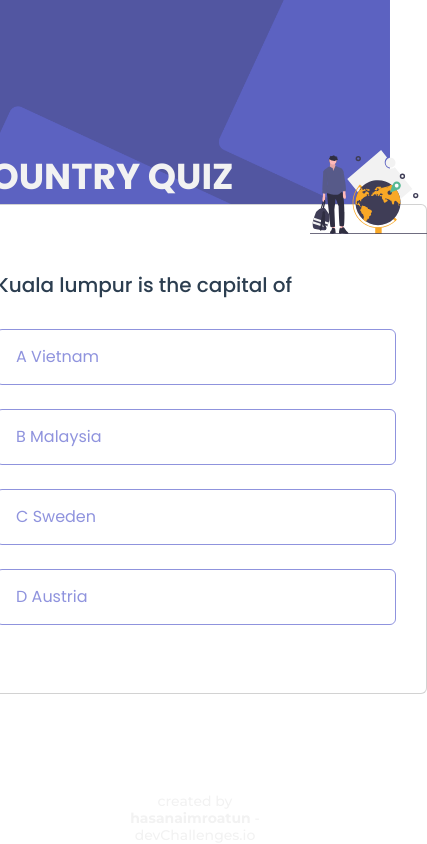
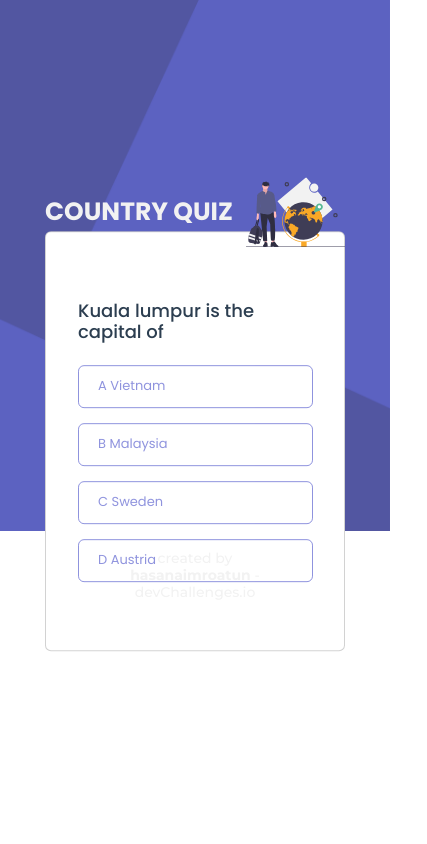
Before and after one commit to hasanaimroatun/wpu-countryQuiz, a Vue app: page / in a window 390 px wide. Shown: the whole page, 427 px wide, since content can reach past the window. Built offline with nearby package versions, Linux system fonts and the light colour scheme.

Commit message:
add responsive

```diff
--- a/src/App.vue
+++ b/src/App.vue
@@ -31,4 +31,16 @@ body {
   background-repeat: no-repeat;
   background-size: 100vw;
 }
+
+@media screen and (max-width: 992px) {
+  body {
+    background-size: 150vw;
+  }
+}
+
+@media screen and (max-width: 576px) {
+  body {
+    background-size: 180vw;
+  }
+}
 </style>
--- a/src/components/QuizCards.vue
+++ b/src/components/QuizCards.vue
@@ -13,7 +13,7 @@
                 />
             </keep-alive>
         </div>
-        <div class="createdBy position-absolute bottom-0 start-50 translate-middle-x">
+        <div class="createdBy position-absolute start-50 translate-middle-x">
             created by <a href="https://github.com/hasanaimroatun/wpu-countryQuiz">hasanaimroatun</a> - devChallenges.io
         </div>
     </div>
@@ -68,6 +68,7 @@ import QuizResult from './QuizResult.vue'
     line-height: 17.07px;
     font-weight: 500;
     color: #F2F2F2;
+    top: 638px;
 }
 
 .createdBy a {
@@ -79,4 +80,15 @@ import QuizResult from './QuizResult.vue'
 .createdBy a:hover {
     color: #F9A826;
 }
+
+@media screen and (max-width: 576px) {
+    #title {
+        width: 300px;
+        font-size: 25px;
+    }
+
+    .createdBy {
+        top: 550px;
+    }
+}
 </style>
--- a/src/components/QuizQuestions.vue
+++ b/src/components/QuizQuestions.vue
@@ -1,6 +1,6 @@
 <template>
     <div>
-        <div class="card text-center" :style="{width: '464px', background: 'white'}">
+        <div class="card text-center">
             <div class="card-body" :style="paddingStyle">
                 <img :src="Logo1" alt="logo1" id="logo1">
                 <div v-show="Questions[indx].picURL">
@@ -12,7 +12,7 @@
                     >
                 </div>
                 <h5 class="card-title text-start">{{Questions[indx].question}}</h5>
-                <div class="btnContainer d-flex flex-column gap-4">
+                <div class="btnContainer d-flex flex-column">
                     <div v-for="(opt, index) in ['A', 'B', 'C', 'D']" :key="opt">
                         <button
                             type="button"
@@ -24,16 +24,14 @@
                             {{opt}}
                             <span>{{Questions[indx].options[index]}}</span>
                             <span
-                                class="position-absolute end-0 translate-middle"
-                                :style="{marginRight: '42px', marginTop: '13px'}"
+                                class="position-absolute end-0 translate-middle iContainer"
                             />
                         </button>
                     </div>
 
                     <div v-show="showNext">
                         <div
-                            class="d-flex justify-content-end"
-                            :style="{width: '400px'}"
+                            class="d-flex justify-content-end nextResultBtnContainer"
                             @click="bNextOrResult($event)"
                         >
                             <div v-if="this.indx < Questions.length - 1">
@@ -197,6 +195,11 @@ import Questions from './questions.json'
 </script>
 
 <style scoped>
+.card {
+    width: 464px;
+    background-color: white;
+}
+
 .card-body {
     font-family: 'Poppins', sans-serif;
     box-sizing: border-box;
@@ -213,6 +216,10 @@ import Questions from './questions.json'
     margin-bottom: 32px;
 }
 
+.btnContainer {
+    gap: 23px;
+}
+
 .btn {
     width: 400px;
     height: 56px;
@@ -220,6 +227,11 @@ import Questions from './questions.json'
     color: #6066D0;
     border: 1px solid #6066D0;
     opacity: 70%;
+}
+
+.iContainer {
+    margin-right: 42px;
+    margin-top: 13px;
 }
 
 #btnNextResult {
@@ -236,4 +248,47 @@ import Questions from './questions.json'
     background-color: #ff771d;
     border: 1px solid #ff771d;
 }
+
+@media screen and (max-width: 576px) {
+    .card {
+        width: 300px;
+    }
+
+    #logo1 {
+        left: 200px;
+        width: 99px;
+    }
+
+    .card-title {
+        margin-bottom: 22px;
+        font-size: 18px;
+    }
+
+    .btnContainer {
+        gap: 15px;
+    }
+
+    .btn {
+        width: 235px;
+        height: 43px;
+        padding-left: 19px;
+    }
+
+    .option {
+        font-size: 13px;
+    }
+
+    .iContainer {
+        margin-top: 10px;
+    }
+
+    #btnNextResult {
+        padding: 8px 37px;
+        font-size: 15px;
+    }
+
+    .nextResultBtnContainer {
+        width: 235px;
+    }
+}
 </style>
--- a/src/components/QuizResult.vue
+++ b/src/components/QuizResult.vue
@@ -1,6 +1,6 @@
 <template>
     <div>
-        <div class="card text-center" :style="{width: '464px', background: 'white'}">
+        <div class="card text-center">
             <div class="card-body">
                 <img :src="Logo2" alt="logo2" id="logo2">
                 <h5 class="card-title">Results</h5>
@@ -41,6 +41,11 @@ import Logo2 from '@/assets/undraw_winners_ao2o 2.svg'
 </script>
 
 <style scoped>
+.card {
+    width: 464px;
+    background-color: white;
+}
+
 .card-body {
     padding: 49px 78px 33px;
     font-family: 'Poppins', sans-serif;
@@ -54,7 +59,7 @@ import Logo2 from '@/assets/undraw_winners_ao2o 2.svg'
     font-weight: 700;
     font-size: 48px;
     line-height: 72px;
-    margin-top: 72px;
+    margin-top: 52px;
     color: #1D355D;
 }
 
@@ -64,6 +69,7 @@ import Logo2 from '@/assets/undraw_winners_ao2o 2.svg'
     line-height: 54px;
     color: #1D355D;
     white-space: nowrap;
+    margin-top: -20px;
 }
 
 .btnContainer .result span {
@@ -74,7 +80,7 @@ import Logo2 from '@/assets/undraw_winners_ao2o 2.svg'
 
 .btn {
     padding: 15px 61px;
-    margin-top: 71px;
+    margin-top: 51px;
     font-weight: 600;
     font-size: 18px;
     line-height: 27px;
@@ -88,4 +94,38 @@ import Logo2 from '@/assets/undraw_winners_ao2o 2.svg'
     color: white;
 }
 
+@media screen and (max-width: 576px) {
+    .card {
+        width: 300px;
+    }
+
+    #logo2 {
+        width: 200px;
+    }
+
+    .card-body {
+        padding: 39px 38px 34px;
+    }
+
+    .card-title {
+        font-size: 35px;
+        margin-top: 42px;
+    }
+
+    .btnContainer {
+        font-size: 15px;
+        margin-top: -30px;
+    }
+
+    .btnContainer .result span {
+        font-size: 28px;
+    }
+
+    .btn {
+        padding: 10px 51px;
+        margin-top: 28px;
+        font-size: 15px;
+    }
+}
+
 </style>
```
